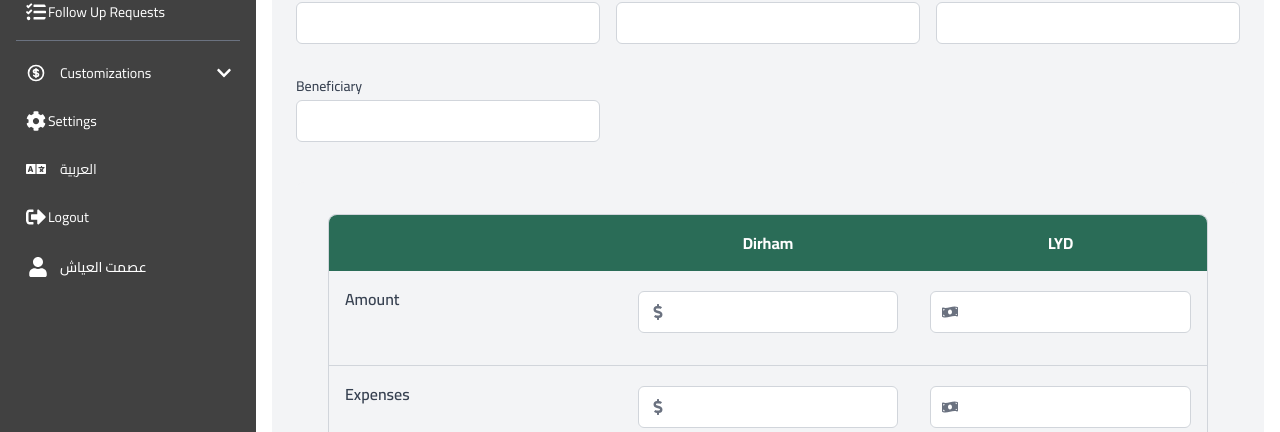
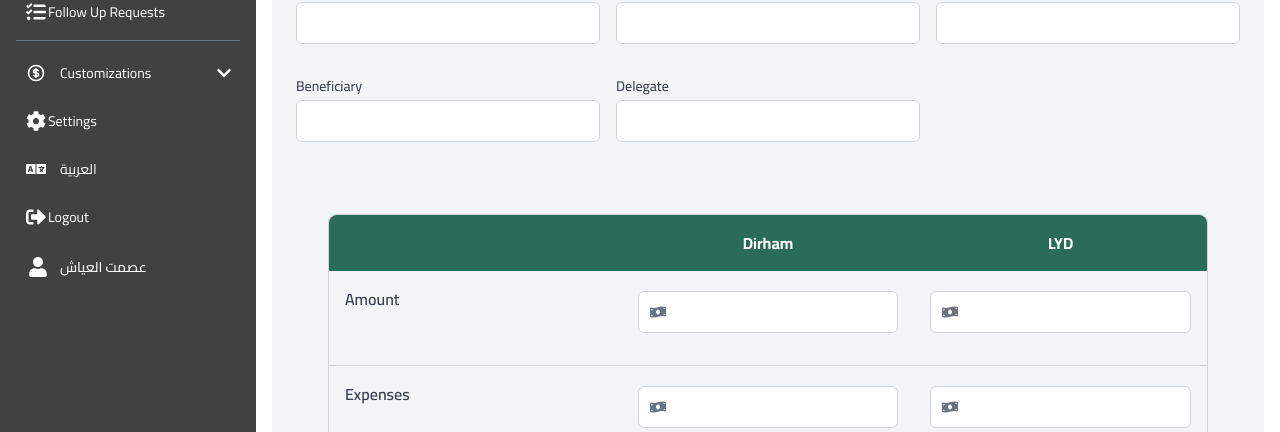
Before and after one commit to repos-evoly/compgateway2, a Next.js app: page /en/checkRequest in a window 1280 px wide. Shown: the part 368-800 px from the top of the page. Built offline with nearby package versions, Linux system fonts and the light colour scheme.

Commit message:
fixing comments 4 feb

```diff
--- a/app/[locale]/checkRequest/page.tsx
+++ b/app/[locale]/checkRequest/page.tsx
@@ -121,6 +121,13 @@ const Page = () => {
       component: FormInputIcon,
       width: "w-full",
     },
+    {
+      name: "delegate",
+      label: t("delegate"),
+      type: "text",
+      component: FormInputIcon,
+      width: "w-full",
+    },
   ];
 
   return (
--- a/app/components/forms/CheckRequestForm/Table.tsx
+++ b/app/components/forms/CheckRequestForm/Table.tsx
@@ -1,6 +1,6 @@
 import React from "react";
 import FormInputIcon from "@/app/components/FormUI/FormInputIcon";
-import { FaDollarSign, FaMoneyBillWave, FaCalculator } from "react-icons/fa";
+import { FaMoneyBillWave, FaCalculator } from "react-icons/fa";
 import { useTranslations } from "next-intl";
 
 const CheckRequestTable = () => {
@@ -26,7 +26,7 @@ const CheckRequestTable = () => {
               name="tableData[0].dirham"
               label=""
               type="text"
-              startIcon={<FaDollarSign />}
+              startIcon={<FaMoneyBillWave />}
               width="w-full"
             />
           </div>
@@ -51,7 +51,7 @@ const CheckRequestTable = () => {
               name="tableData[1].dirham"
               label=""
               type="text"
-              startIcon={<FaDollarSign />}
+              startIcon={<FaMoneyBillWave />}
               width="w-full"
             />
           </div>
--- a/messages/ar.json
+++ b/messages/ar.json
@@ -19,10 +19,10 @@
         "cbl":"طلب استفسار عن CBL"
       },
       "salaryLocalization":{
-        "title":"توطين المعاشات",
-        "salaries":"المعاشات",
+        "title":"توطين المرتبات",
+        "salaries":"المرتبات",
         "uploadFiles":"تحميل الملفات",
-        "salariesTransfer":"ترحيل المعاشات"
+        "salariesTransfer":"ترحيل المرتبات"
       },
       "documentary":"اعتمادات مستندية",
       "followUp":"متابعة الطلبات",
@@ -216,7 +216,9 @@
       "otherInfo":"",
       "customerInfo":"",
       "actions":"عمليات",
-      "amountTable":""
+      "amountTable":"",
+      "delegate":"المندوب"
+
 
 
     },
--- a/messages/en.json
+++ b/messages/en.json
@@ -219,7 +219,8 @@
       "otherInfo":"",
       "customerInfo":"",
       "actions":"Actions",
-      "amountTable":""
+      "amountTable":"",
+      "delegate":"Delegate"
 
 
     },
```
